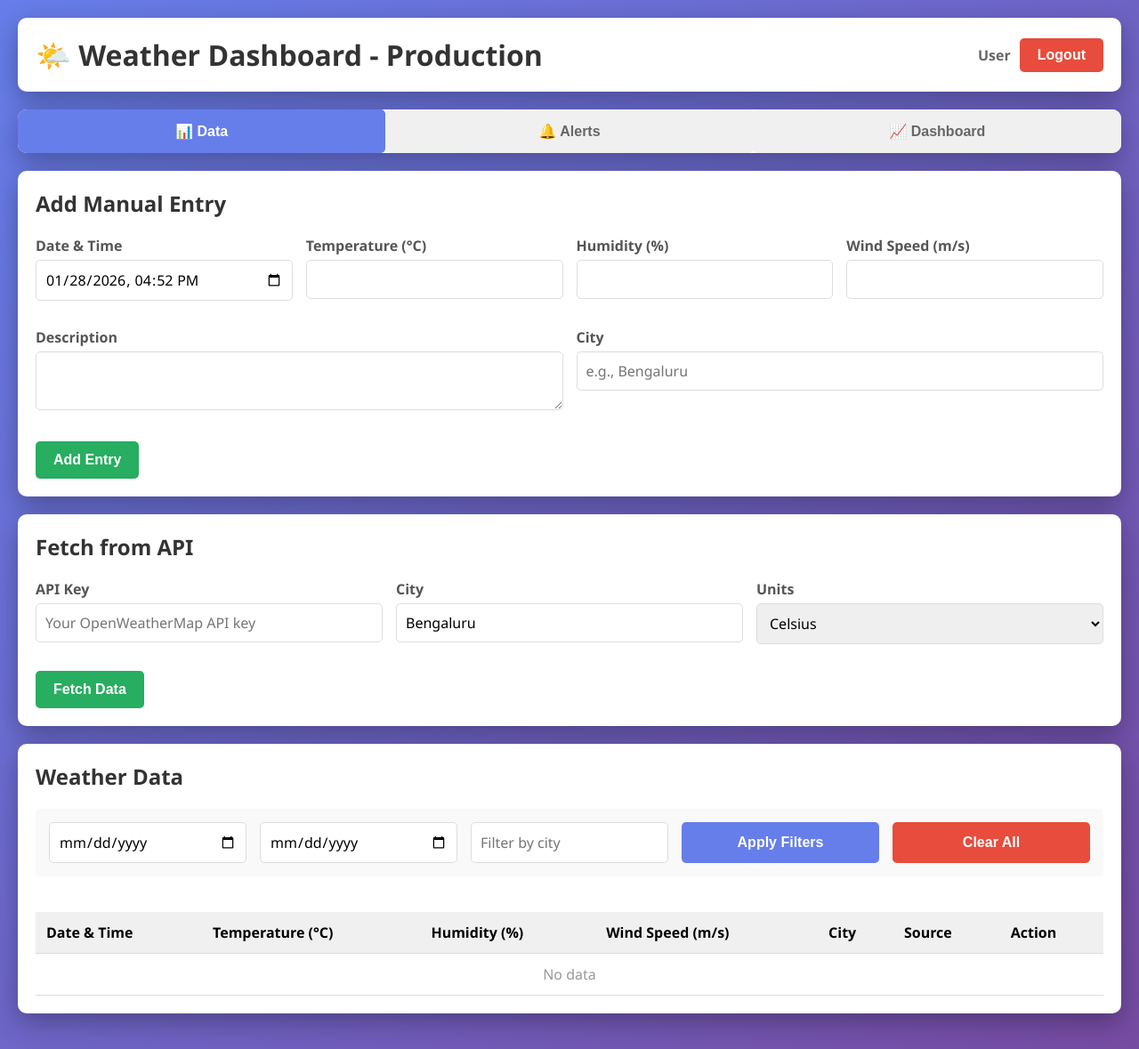
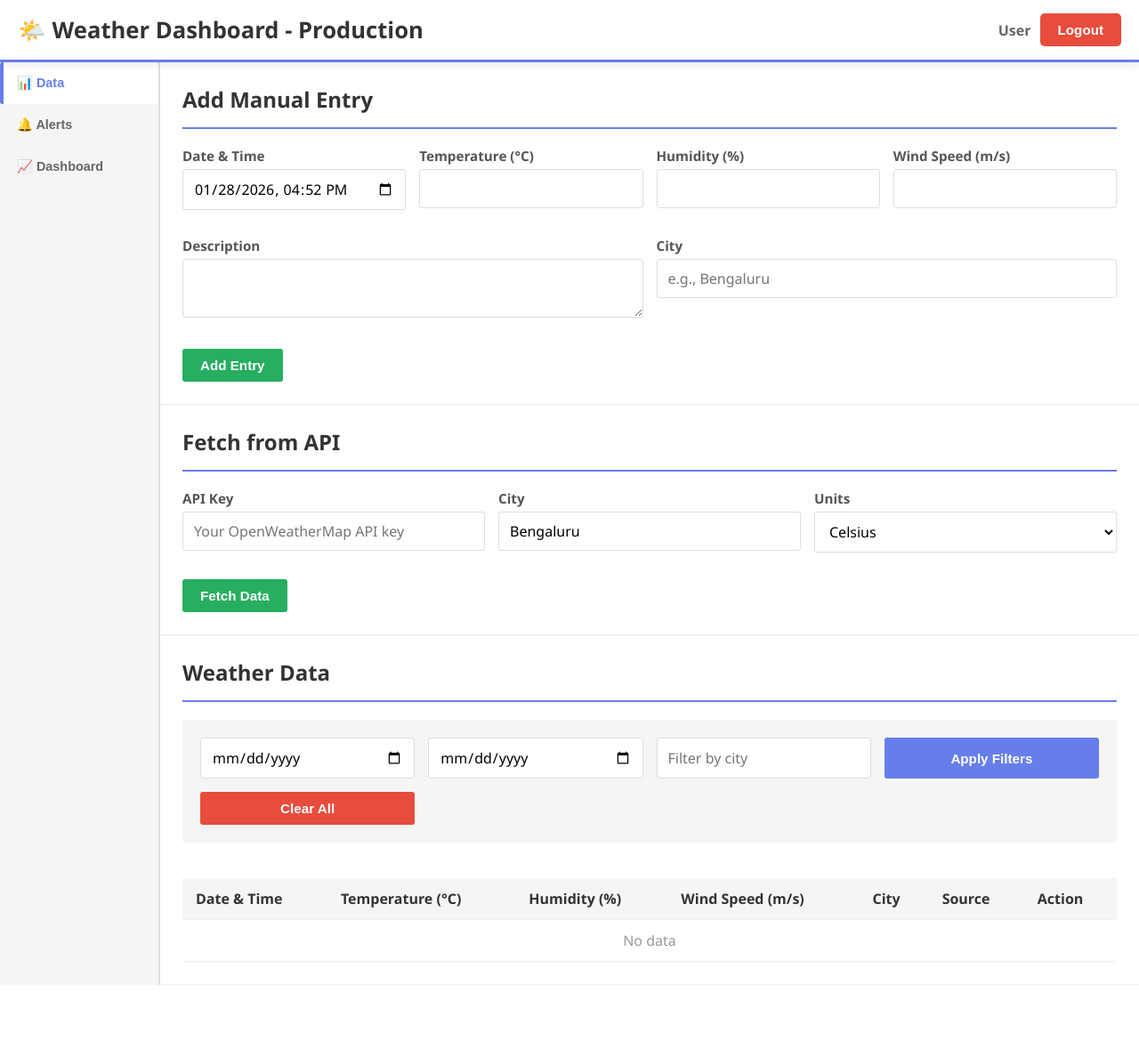
Before and after one commit to KYNandini/Weather_API_Dashboard, a Flask app: template templates/dashboard.html in a window 1280 px wide. Shown: the whole page at 89% size. After the commit the page ends 1107 px from the top, so only its background shows below. Run offline with Flask 3, Linux system fonts and the light colour scheme; the template is opened without the code that fills it, so the values that code supplies are empty.

Commit message:
style: Horizontal sidebar layout for dashboard
- Tabs moved to left sidebar (vertical navigation)
- Content area on right side (flexible width)
- Sticky header at top with app title
- Main container with flexbox layout
- Sidebar width: 180px
- Active tab indicator with left border
- Responsive design: sidebar to horizontal on mobile
- Better navigation and content separation

```diff
--- a/templates/dashboard.html
+++ b/templates/dashboard.html
@@ -12,29 +12,39 @@
         }
         body {
             font-family: 'Segoe UI', Tahoma, Geneva, Verdana, sans-serif;
-            background: linear-gradient(135deg, #667eea 0%, #764ba2 100%);
+            background: #f9f9f9;
             min-height: 100vh;
-            padding: 20px;
+            padding: 0;
+            margin: 0;
         }
         .container {
-            max-width: 1400px;
+            max-width: 100%;
             margin: 0 auto;
+            width: 100%;
+            display: flex;
+            flex-direction: column;
+            height: 100vh;
         }
         .header {
             background: white;
-            border-radius: 10px;
-            padding: 20px;
-            margin-bottom: 20px;
-            box-shadow: 0 10px 30px rgba(0, 0, 0, 0.3);
+            border-radius: 0;
+            padding: 15px 20px;
+            margin-bottom: 0;
+            box-shadow: 0 2px 10px rgba(0, 0, 0, 0.1);
             display: flex;
             justify-content: space-between;
             align-items: center;
             flex-wrap: wrap;
             gap: 20px;
+            position: sticky;
+            top: 0;
+            z-index: 100;
+            border-bottom: 3px solid #667eea;
+            flex-shrink: 0;
         }
         .header h1 {
             color: #333;
-            font-size: 2em;
+            font-size: 1.6em;
         }
         .header-right {
             display: flex;
@@ -57,50 +67,78 @@
         .logout-btn:hover {
             background-color: #c0392b;
         }
+        .main-container {
+            display: flex;
+            flex: 1;
+            overflow: hidden;
+        }
         .tabs {
             display: flex;
+            flex-direction: column;
             gap: 0;
-            margin-bottom: 20px;
-            background: white;
-            border-radius: 10px;
-            overflow: hidden;
-            box-shadow: 0 10px 30px rgba(0, 0, 0, 0.3);
+            margin-bottom: 0;
+            background: #f5f5f5;
+            border-radius: 0;
+            overflow-y: auto;
+            box-shadow: 2px 0 5px rgba(0, 0, 0, 0.1);
+            width: 180px;
+            border-right: 2px solid #ddd;
+            flex-shrink: 0;
         }
         .tab-btn {
-            flex: 1;
-            padding: 15px 20px;
-            background: #f0f0f0;
+            flex: 0;
+            padding: 15px 15px;
+            background: #f5f5f5;
             border: none;
             cursor: pointer;
-            font-size: 1em;
+            font-size: 0.9em;
             font-weight: 600;
             color: #666;
             transition: all 0.3s;
+            white-space: nowrap;
+            border-left: 4px solid transparent;
+            text-align: left;
         }
         .tab-btn.active {
-            background: #667eea;
-            color: white;
+            background: white;
+            color: #667eea;
+            border-left-color: #667eea;
+        }
+        .tab-btn:hover {
+            background: white;
+        }
+        .tabs-content-wrapper {
+            flex: 1;
+            overflow-y: auto;
+            background: #f9f9f9;
         }
         .tab-content {
             display: none;
+            width: 100%;
+            height: 100%;
+            padding: 0;
+            background: #f9f9f9;
         }
         .tab-content.active {
             display: block;
         }
         .card {
             background: white;
-            border-radius: 10px;
-            padding: 20px;
-            box-shadow: 0 10px 30px rgba(0, 0, 0, 0.3);
-            margin-bottom: 20px;
+            border-radius: 0;
+            padding: 25px;
+            box-shadow: 0 1px 3px rgba(0, 0, 0, 0.1);
+            margin-bottom: 0;
+            border-bottom: 1px solid #eee;
         }
         .card h2 {
             color: #333;
             margin-bottom: 20px;
+            padding-bottom: 15px;
+            border-bottom: 2px solid #667eea;
         }
         .form-row {
             display: grid;
-            grid-template-columns: repeat(auto-fit, minmax(200px, 1fr));
+            grid-template-columns: repeat(auto-fit, minmax(250px, 1fr));
             gap: 15px;
             margin-bottom: 15px;
         }
@@ -112,27 +150,29 @@
             margin-bottom: 5px;
             color: #555;
             font-weight: 600;
+            font-size: 0.95em;
         }
         input, select, textarea {
             width: 100%;
-            padding: 10px;
+            padding: 10px 12px;
             border: 1px solid #ddd;
-            border-radius: 5px;
+            border-radius: 3px;
             font-size: 1em;
             font-family: inherit;
+            background: white;
         }
         input:focus, select:focus, textarea:focus {
             outline: none;
             border-color: #667eea;
-            box-shadow: 0 0 5px rgba(102, 126, 234, 0.3);
+            box-shadow: 0 0 5px rgba(102, 126, 234, 0.2);
         }
         button {
-            padding: 12px 20px;
+            padding: 10px 20px;
             background-color: #667eea;
             color: white;
             border: none;
-            border-radius: 5px;
-            font-size: 1em;
+            border-radius: 3px;
+            font-size: 0.95em;
             cursor: pointer;
             font-weight: 600;
             transition: background-color 0.3s;
@@ -157,9 +197,9 @@
             grid-template-columns: repeat(auto-fit, minmax(200px, 1fr));
             gap: 15px;
             margin-bottom: 20px;
-            background: #f9f9f9;
-            padding: 15px;
-            border-radius: 5px;
+            background: #f5f5f5;
+            padding: 20px;
+            border-radius: 3px;
         }
         .message {
             padding: 12px;
@@ -181,15 +221,19 @@
             width: 100%;
             border-collapse: collapse;
             margin-top: 20px;
+            background: white;
         }
         .data-table th, .data-table td {
-            padding: 12px;
+            padding: 12px 15px;
             text-align: left;
-            border-bottom: 1px solid #ddd;
+            border-bottom: 1px solid #eee;
         }
         .data-table th {
-            background-color: #f0f0f0;
+            background-color: #f5f5f5;
             font-weight: 600;
+            color: #333;
+            position: sticky;
+            top: 0;
         }
         .data-table tr:hover {
             background-color: #f9f9f9;
@@ -206,16 +251,17 @@
         }
         .stats {
             display: grid;
-            grid-template-columns: repeat(auto-fit, minmax(150px, 1fr));
+            grid-template-columns: repeat(auto-fit, minmax(200px, 1fr));
             gap: 15px;
             margin-bottom: 20px;
         }
         .stat-box {
             background: linear-gradient(135deg, #667eea 0%, #764ba2 100%);
             padding: 20px;
-            border-radius: 5px;
+            border-radius: 3px;
             text-align: center;
             color: white;
+            box-shadow: 0 2px 5px rgba(0, 0, 0, 0.1);
         }
         .stat-box h3 {
             font-size: 2em;
@@ -261,13 +338,17 @@
             </div>
         </div>
 
-        <!-- Tabs -->
+        <!-- Main Container with Tabs and Content -->
+        <div class="main-container">
+            <!-- Tabs Sidebar -->
             <div class="tabs">
                 <button class="tab-btn active" onclick="switchTab('data')">📊 Data</button>
                 <button class="tab-btn" onclick="switchTab('alerts')">🔔 Alerts</button>
                 <button class="tab-btn" onclick="switchTab('dashboard')">📈 Dashboard</button>
             </div>
 
+            <!-- Tabs Content -->
+            <div class="tabs-content-wrapper">
                 <!-- Data Tab -->
                 <div id="data" class="tab-content active">
             <div class="card">
```
Also changed, not shown: other parts of templates/dashboard.html (+42 -7 lines). Lines whose indentation alone changed are shown as unchanged.
